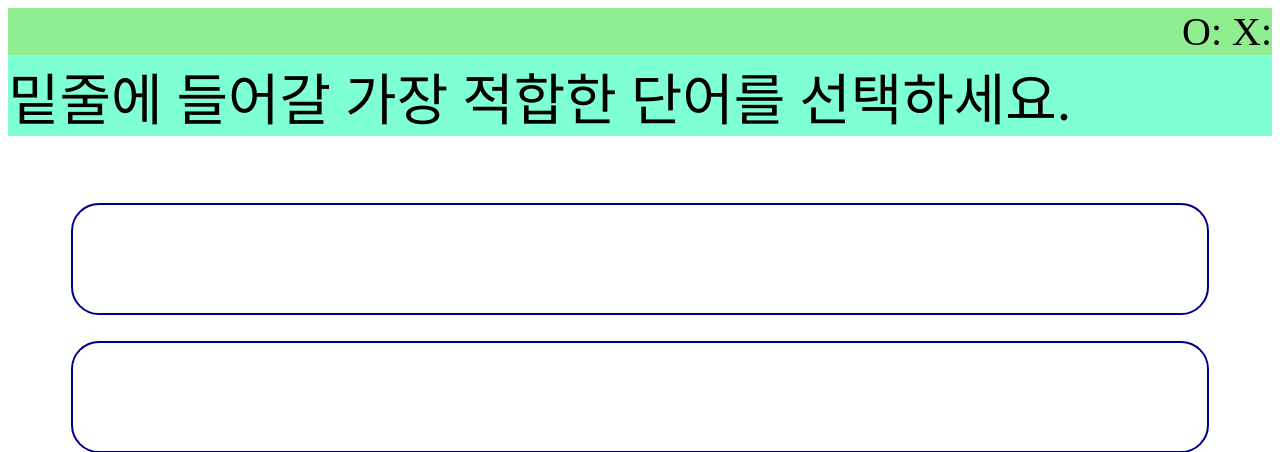
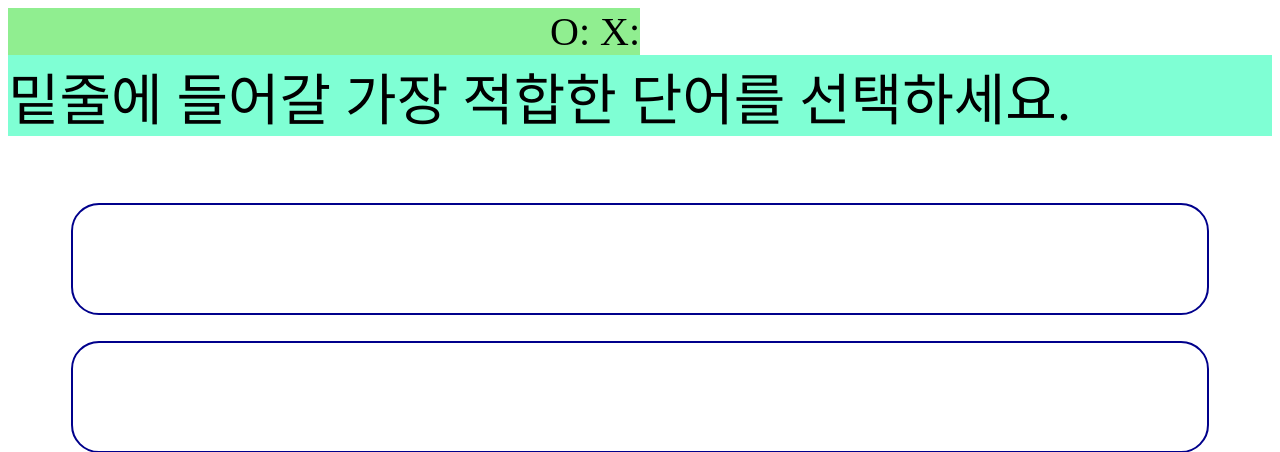
Before and after one commit to BryanKoo/alpha, a Django app: template quiz/templates/quiz/detail.html in a window 1280 px wide. Shown: the top 452 px of the page. Run offline with Django 3.2, Linux system fonts and the light colour scheme; the template is opened without the code that fills it, so the values that code supplies are empty; parts of the project's set-up code (start-up, migrations or seed data) failed here and were passed over.

Commit message:
style html

```diff
--- a/quiz/templates/quiz/detail.html
+++ b/quiz/templates/quiz/detail.html
@@ -27,11 +27,14 @@ a:hover { color: darkblue; text-decoration: underline;}
 .guide {
   background-color: aquamarine; color: black; font-size: 350%;
 }
-.row {
-  display: flex; background-color: lightgreen; color: black;
+.column {
+  float: left; width: 50%;font-size: 250%;
+  background-color: lightgreen; color: black;
 }
-.column {
-  flex: 50%; font-size: 250%;
+.row:after {
+  content: "";
+  display: table;
+  clear: both;
 }
 </style>
 </head>
```
Also changed, not shown: db.sqlite3.
